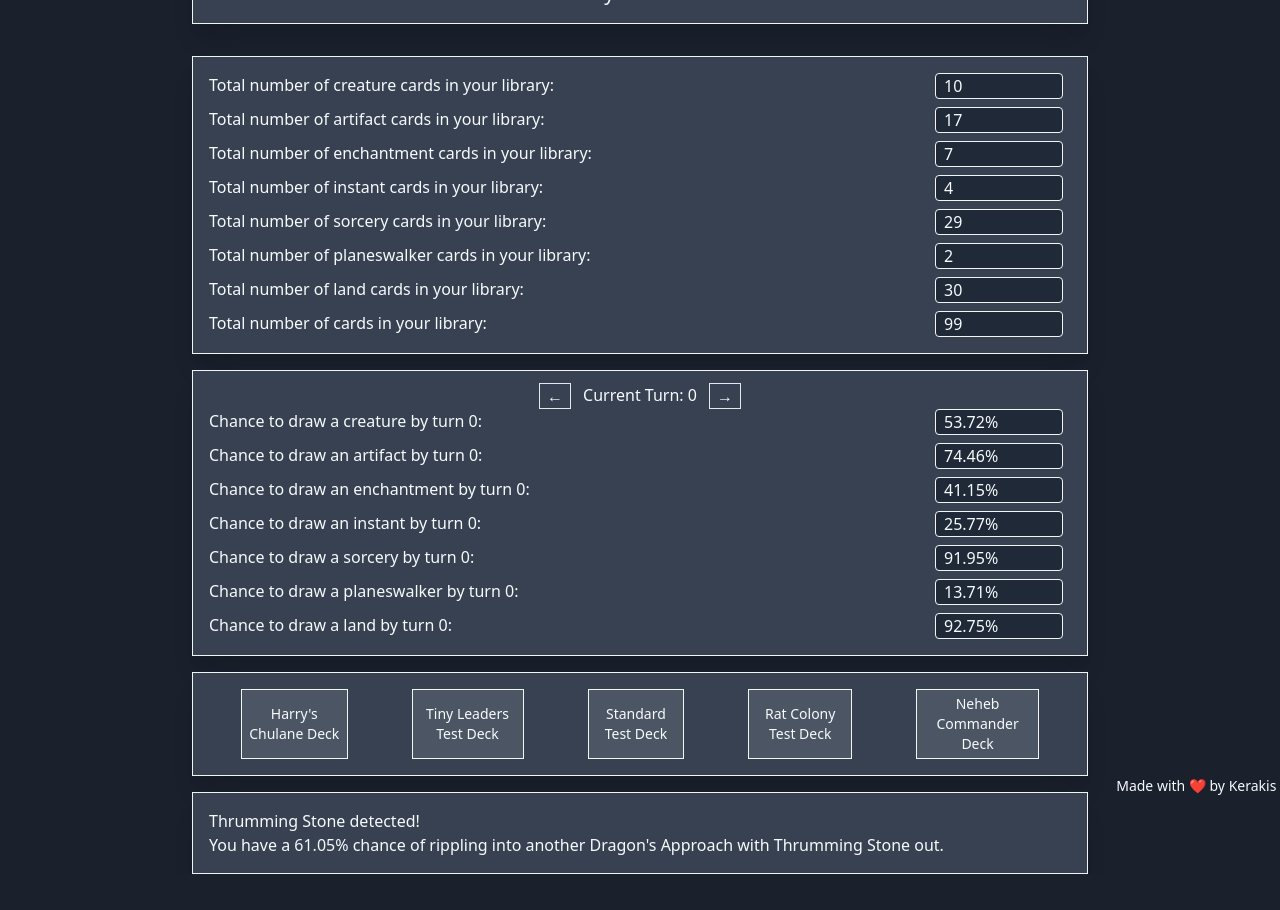
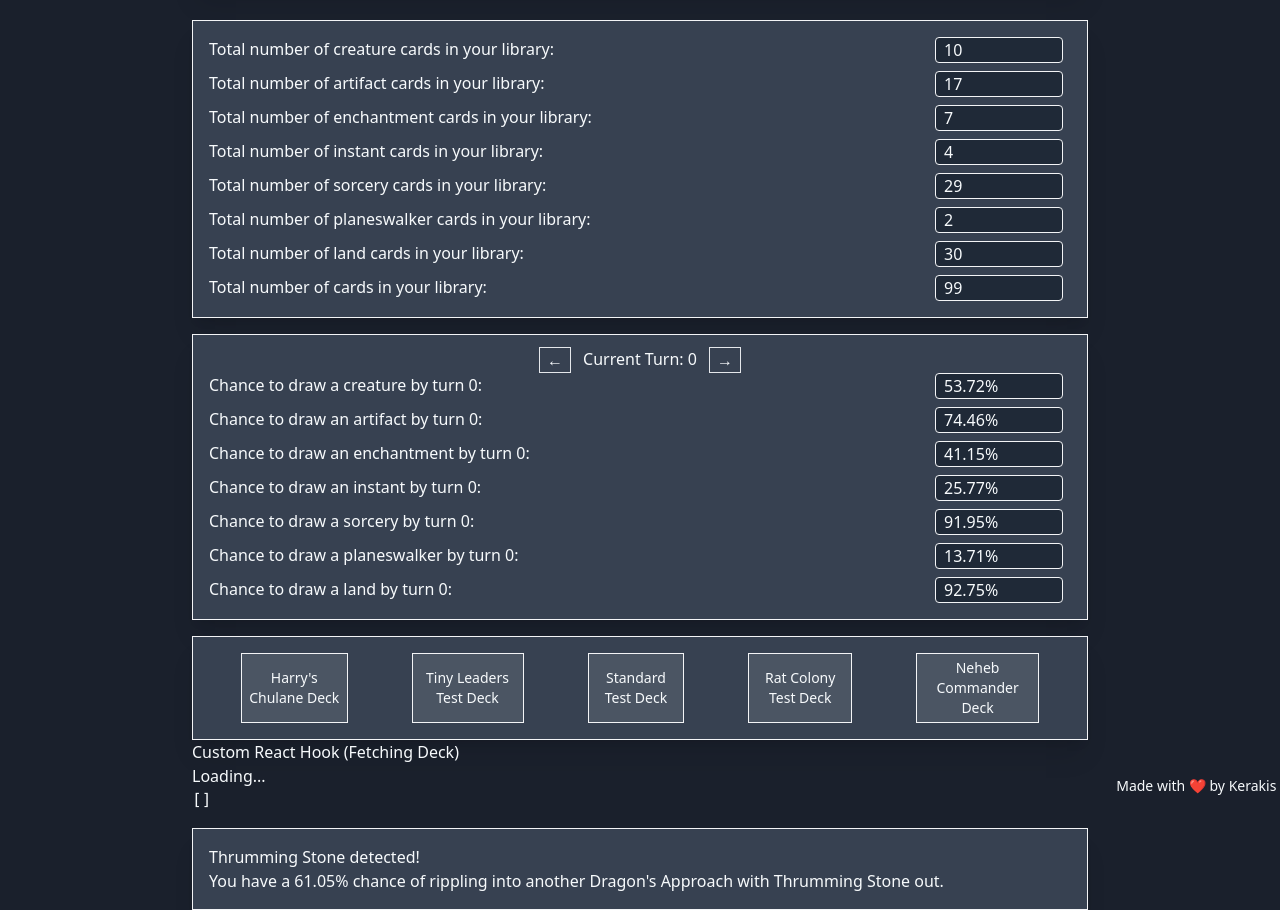
Before and after one commit to Kerakis/thrumming-stone, a React (Create React App) app: page / in a window 1280 px wide. Before the commit the page ends 874 px from the top, so only its background shows below. Built offline with nearby package versions, Linux system fonts and the light colour scheme; no server answers; the HTML template or start-up script is replaced by a standard one.

Commit message:
Attempt to fix CORS error

```diff
--- a/package.json
+++ b/package.json
@@ -3,10 +3,13 @@
   "version": "0.1.0",
   "private": true,
   "homepage": "https://Kerakis.github.io/thrumming-stone",
+  "proxy": "https://api2.moxfield.com/v2/decks/all",
   "dependencies": {
     "@testing-library/jest-dom": "^5.16.2",
     "@testing-library/react": "^12.1.4",
     "@testing-library/user-event": "^13.5.0",
+    "axios": "^1.2.0",
+    "express": "^4.18.2",
     "gh-pages": "^3.2.3",
     "react": "^17.0.2",
     "react-dom": "^17.0.2",
--- a/src/App.js
+++ b/src/App.js
@@ -1,9 +1,14 @@
 import React, { useState } from 'react';
 import { useHypGeo } from './hooks/hypgeo-hook';
+import { useDeckFetch } from './hooks/deck-fetch-hook';
 import './index.css';
 
 export default function App() {
   const [deckData, setDeckData] = useState(require('./assets/decklist.json'));
+
+  // Import public deck
+  const BASE_URL = `decks/all/aoGJfXD-Fka81kX8AJN6kA`;
+  const { data, loading, error } = useDeckFetch(BASE_URL);
   const [currentTurn, setCurrentTurn] = useState(0);
 
   // Test data
@@ -361,6 +366,14 @@ export default function App() {
             Neheb Commander Deck
           </button>
         </div>
+        <div className='App'>
+          <h1>Custom React Hook (Fetching Deck)</h1>
+          {loading && <h1>Loading...</h1>}
+          {error && <h3>Error: Something went wrong</h3>}
+          <div>
+            <pre>{JSON.stringify(data, undefined, 2)}</pre>
+          </div>
+        </div>
         {hasSingletonRuleBreakers && hasThrummingStone.length > 0 && (
           <div className='m-auto flex flex-col bg-gray-700 container border-solid border border-gray-100 shadow-xl p-4 mt-4'>
             {hasSingletonRuleBreakers && hasThrummingStone.length > 0 && (
--- /dev/null
+++ b/src/hooks/deck-fetch-hook.js
@@ -0,0 +1,47 @@
+// import { useState, useEffect } from 'react';
+
+import { useReducer, useEffect } from 'react';
+import axios from 'axios';
+
+const ACTIONS = {
+  API_REQUEST: 'api-request',
+  FETCH_DATA: 'fetch-data',
+  ERROR: 'error',
+};
+
+const initialState = {
+  data: [],
+  loading: false,
+  error: null,
+};
+
+function reducer(state, { type, payload }) {
+  console.log(payload);
+  switch (type) {
+    case ACTIONS.API_REQUEST:
+      return { ...state, data: [], loading: true };
+    case ACTIONS.FETCH_DATA:
+      return { ...state, data: payload.data, loading: false };
+    case ACTIONS.ERROR:
+      return { ...state, data: [], error: payload };
+
+    default:
+      return state;
+  }
+}
+
+export function useDeckFetch(url) {
+  const [state, dispatch] = useReducer(reducer, initialState);
+  useEffect(() => {
+    dispatch({ type: ACTIONS.API_REQUEST });
+    axios
+      .get(url)
+      .then((res) => {
+        dispatch({ type: ACTIONS.FETCH_DATA, payload: res.data });
+      })
+      .catch((e) => {
+        dispatch({ type: ACTIONS.ERROR, payload: e.error });
+      });
+  }, [url]);
+  return state;
+}
```
Also changed, not shown: 3 other files (tests, documents, lock files or other folders).
